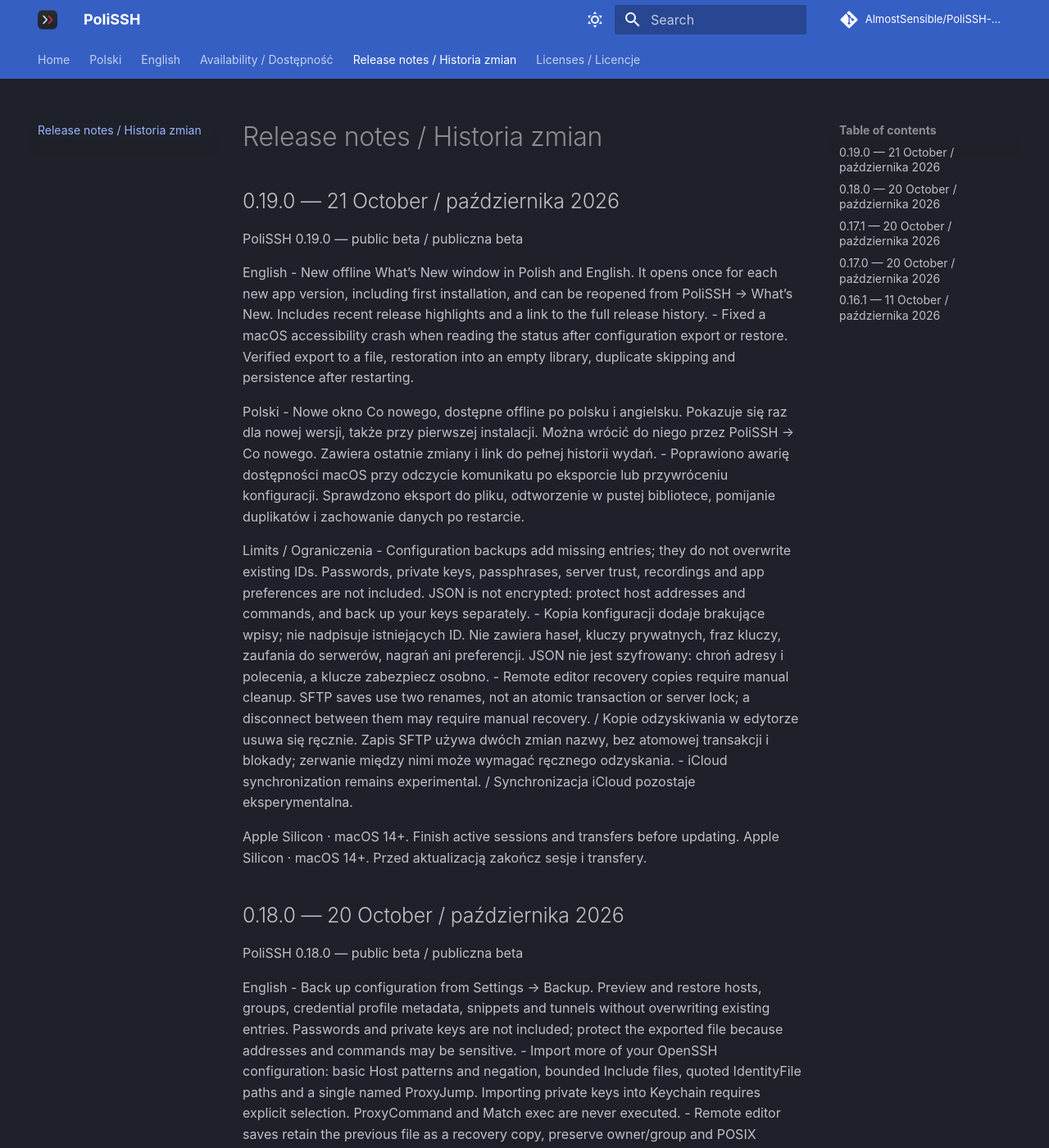
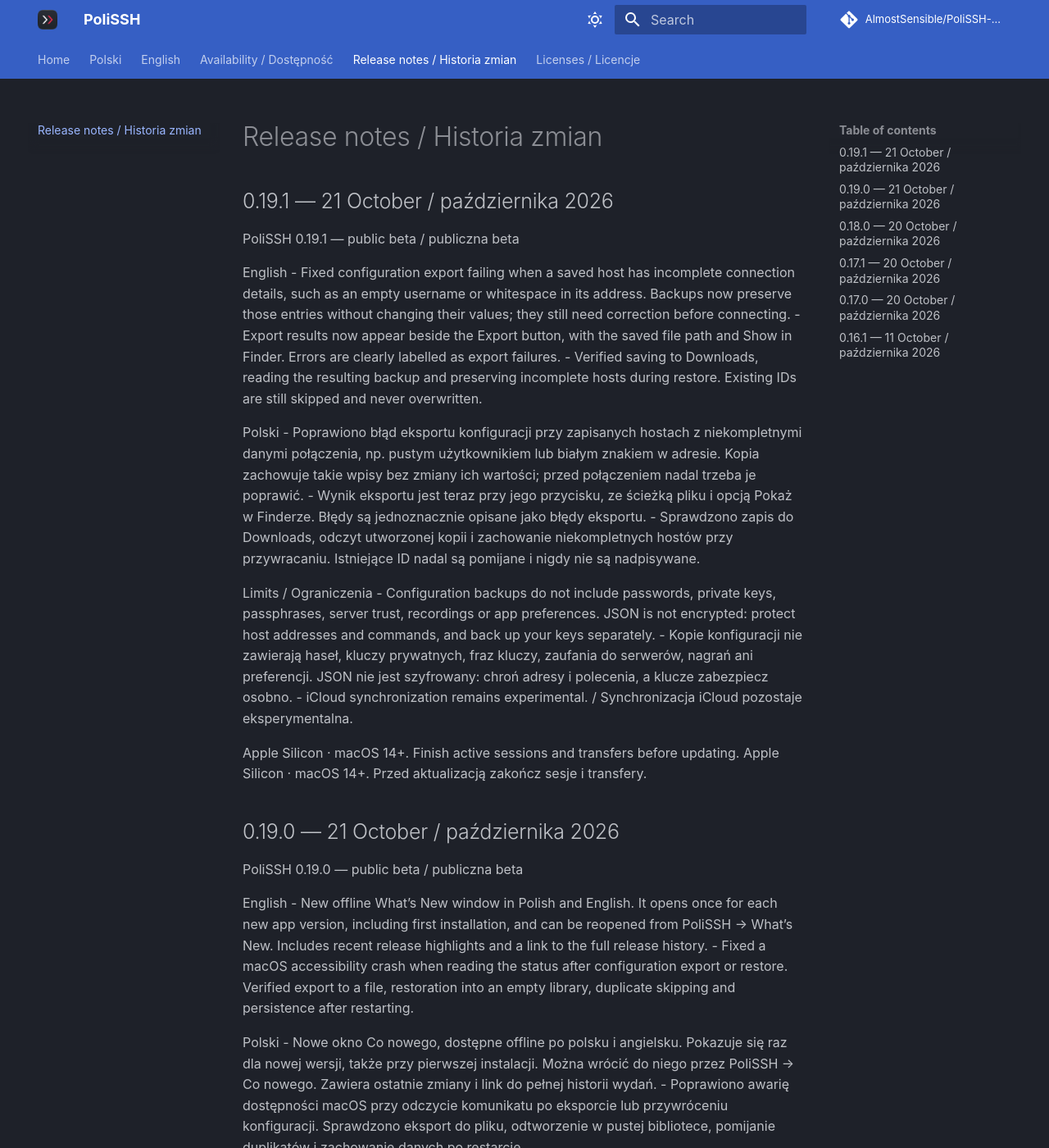
Before and after one commit to AlmostSensible/PoliSSH-docs, an MkDocs documentation site: the page built from docs/releases.md, in a window 1280 px wide and 1400 px high. Shown: the whole window at 82% size. Built offline with MkDocs 1.6.1 and Material for MkDocs 9.7.7, drawn with Linux system fonts in a browser that asks for light colours; comment, search, counter and statistics services are not loaded.

Commit message:
Document PoliSSH 0.19.1 beta and backup export fix

```diff
--- a/docs/licenses.md
+++ b/docs/licenses.md
@@ -8,6 +8,6 @@ PoliSSH korzysta z komponentów open source, m.in. SwiftTerm, Sparkle, UniFFI, r
 - [Syntax engine and grammar notices](assets/Syntax-NOTICE.txt)
 - [Operating-system icon notices](assets/HostOS-NOTICE.txt)
 
-Version 0.19.0 includes these notices in the application under Help → Third-party licenses. / Wersja 0.19.0 zawiera te informacje w aplikacji: Pomoc → Licencje bibliotek.
+Version 0.19.1 includes these notices in the application under Help → Third-party licenses. / Wersja 0.19.1 zawiera te informacje w aplikacji: Pomoc → Licencje bibliotek.
 
 Unmodified UniFFI 0.32.2 source is available from [Mozilla's pinned release](https://github.com/mozilla/uniffi-rs/tree/v0.32.2) and the corresponding exact-version crates at [crates.io](https://crates.io/crates/uniffi/0.32.2). See the complete notices for source locations and license terms.
--- a/docs/releases.md
+++ b/docs/releases.md
@@ -1,4 +1,26 @@
 # Release notes / Historia zmian
+
+## 0.19.1 — 21 October / października 2026
+
+PoliSSH 0.19.1 — public beta / publiczna beta
+
+English
+- Fixed configuration export failing when a saved host has incomplete connection details, such as an empty username or whitespace in its address. Backups now preserve those entries without changing their values; they still need correction before connecting.
+- Export results now appear beside the Export button, with the saved file path and Show in Finder. Errors are clearly labelled as export failures.
+- Verified saving to Downloads, reading the resulting backup and preserving incomplete hosts during restore. Existing IDs are still skipped and never overwritten.
+
+Polski
+- Poprawiono błąd eksportu konfiguracji przy zapisanych hostach z niekompletnymi danymi połączenia, np. pustym użytkownikiem lub białym znakiem w adresie. Kopia zachowuje takie wpisy bez zmiany ich wartości; przed połączeniem nadal trzeba je poprawić.
+- Wynik eksportu jest teraz przy jego przycisku, ze ścieżką pliku i opcją Pokaż w Finderze. Błędy są jednoznacznie opisane jako błędy eksportu.
+- Sprawdzono zapis do Downloads, odczyt utworzonej kopii i zachowanie niekompletnych hostów przy przywracaniu. Istniejące ID nadal są pomijane i nigdy nie są nadpisywane.
+
+Limits / Ograniczenia
+- Configuration backups do not include passwords, private keys, passphrases, server trust, recordings or app preferences. JSON is not encrypted: protect host addresses and commands, and back up your keys separately.
+- Kopie konfiguracji nie zawierają haseł, kluczy prywatnych, fraz kluczy, zaufania do serwerów, nagrań ani preferencji. JSON nie jest szyfrowany: chroń adresy i polecenia, a klucze zabezpiecz osobno.
+- iCloud synchronization remains experimental. / Synchronizacja iCloud pozostaje eksperymentalna.
+
+Apple Silicon · macOS 14+. Finish active sessions and transfers before updating.
+Apple Silicon · macOS 14+. Przed aktualizacją zakończ sesje i transfery.
 
 ## 0.19.0 — 21 October / października 2026
 
```
Also changed, not shown: docs/en/support.md (+2 -0 lines), docs/index.md (+1 -1 lines), docs/pl/support.md (+2 -0 lines), docs/status.md (+9 -3 lines).
